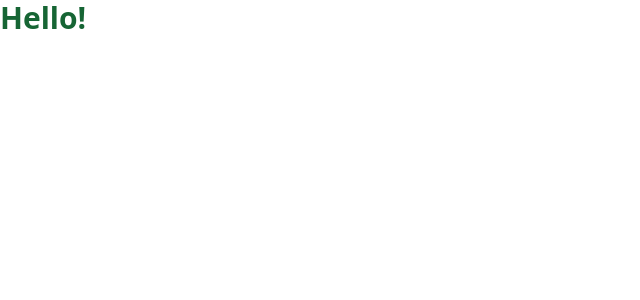
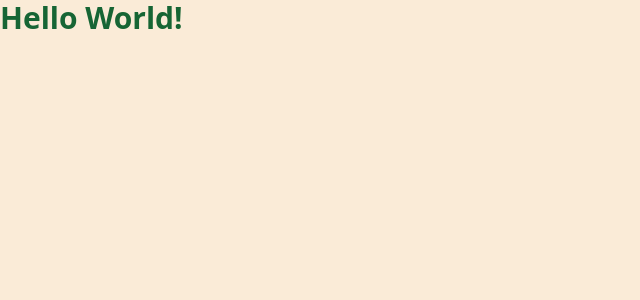
Before and after one commit to Lu-Smith/vue_expense_tracker, a Vue app: page / in a window 1280 px wide. Shown: the top 300 px of the page, without its empty margins (0-640 px from the left). Built offline with nearby package versions, Linux system fonts and the light colour scheme.

Commit message:
Updated index.html

```diff
--- a/index.html
+++ b/index.html
@@ -7,7 +7,9 @@
     <title>Expense Tracker</title>
   </head>
   <body>
-    <div id="app"></div>
-    <script type="module" src="/src/main.ts"></script>
+    <div id="app">
+    </div>
+    <script type="module" src="/src/main.ts">
+    </script>
   </body>
 </html>
--- a/src/App.vue
+++ b/src/App.vue
@@ -1,5 +1,5 @@
 <template>
     <h1 class='text-green-800 text-3xl font-bold'>
-    Hello!
+    Hello World!
   </h1>
 </template>
--- a/src/input.css
+++ b/src/input.css
@@ -7,3 +7,7 @@
     padding: 0;
     box-sizing: border-box;
 }
+
+body {
+    background-color: antiquewhite;
+}
```
